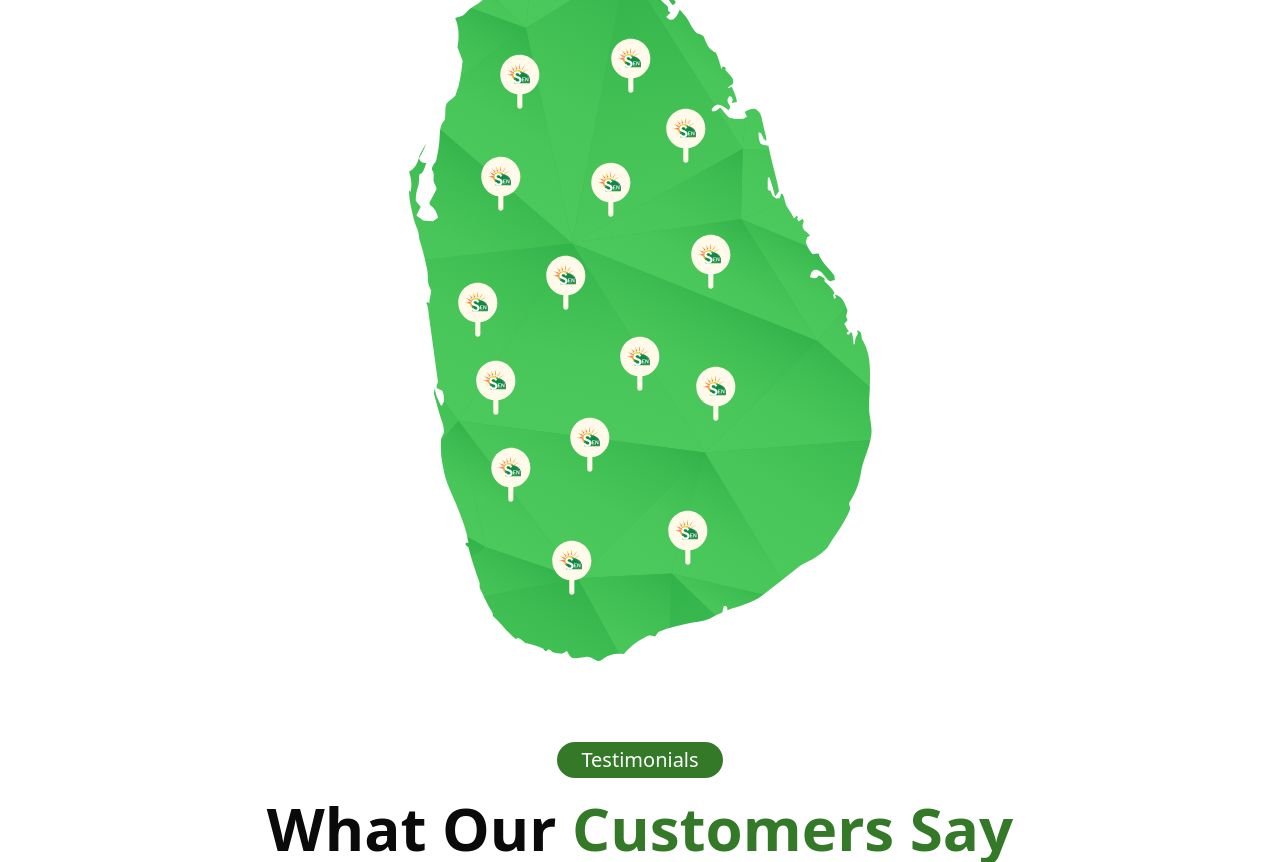
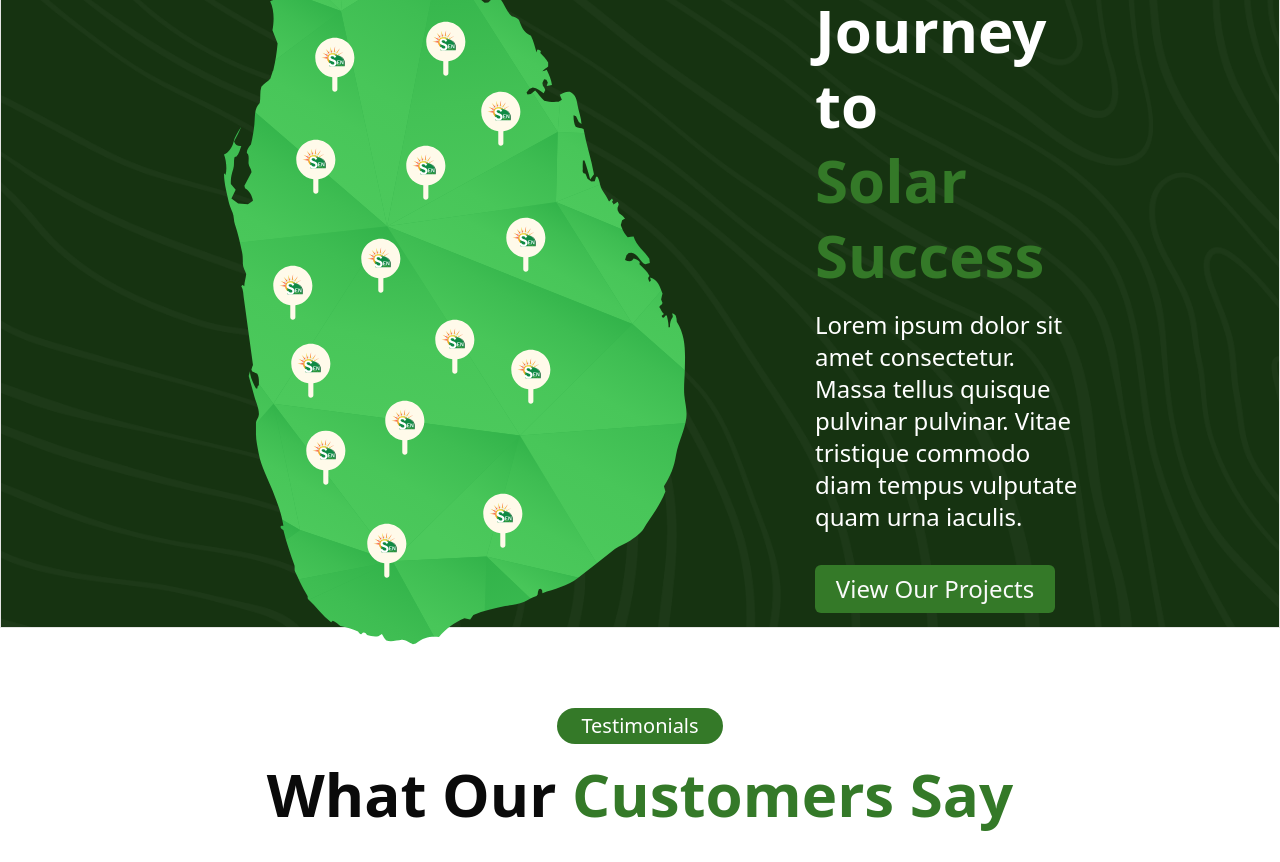
Before and after one commit to Vinod-Mendis/sen-solar, a Next.js app: page / in a window 1280 px wide. Shown: the part 2360-3222 px from the top of the page. Built offline with nearby package versions, Linux system fonts and the light colour scheme.

Commit message:
map update

```diff
--- /dev/null
+++ b/src/app/components/landing/Map-Section.jsx
@@ -0,0 +1,38 @@
+import Image from 'next/image';
+import mappattern from '../../../../public/map/Mask group.png'
+import HoverSVG from './HoverSVG';
+import { Button } from '@/components/ui/button';
+
+const Map = () => {
+  return (
+    <div className="w-screen h-screen relative flex justify-center items-center  bg-[#163311] border">
+      <Image
+        src={mappattern}
+        alt="Descriptive text for screen readers"
+        width="100%"
+        height="100%"
+        layout="responsive"
+        className='absolute z-10'
+      />
+      <div className='flex justify-center gap-32 absolute z-20 w-[80vw] h-full items-center'>
+        <div className="pl-24">
+          <HoverSVG />
+        </div>
+        <div className='flex flex-col'>
+          <p className='text-6xl text-white font-semibold leading-tight w-[90%]'>
+            Igniting Your Journey to <br /> <span className='text-[#347928] '>Solar Success</span>
+          </p>
+          <p className='text-2xl text-white pt-4 w-[80%]'>
+            Lorem ipsum dolor sit amet consectetur. Massa tellus quisque pulvinar pulvinar. Vitae tristique commodo diam tempus vulputate quam urna iaculis.
+          </p>
+          <Button className="mt-8 w-60 bg-[#347928] text-2xl">
+            View Our Projects
+          </Button>
+        </div>
+      </div>
+    </div>
+
+  );
+}
+
+export default Map;
--- a/src/app/page.js
+++ b/src/app/page.js
@@ -3,6 +3,7 @@
 import Benefits from "./components/landing/Benefits";
 import Hero from "./components/landing/Hero";
 import HoverSVG from "./components/landing/HoverSVG";
+import Map from "./components/landing/Map-Section";
 import ScrollAnimation from "./components/ScrollAnimation";
 import TestimonialCarousel from "./components/TestimonialCarousel";
 
@@ -12,7 +13,8 @@ export default function Home() {
       <Hero />
       <Benefits/>
       {/* <ScrollAnimation/> */}
-      <HoverSVG/>
+      <Map/>
+
   <TestimonialCarousel/>
     </div>
   );
```
Also changed, not shown: public/map/Mask group.png (added), 1 other file (tests, documents, lock files or other folders).
